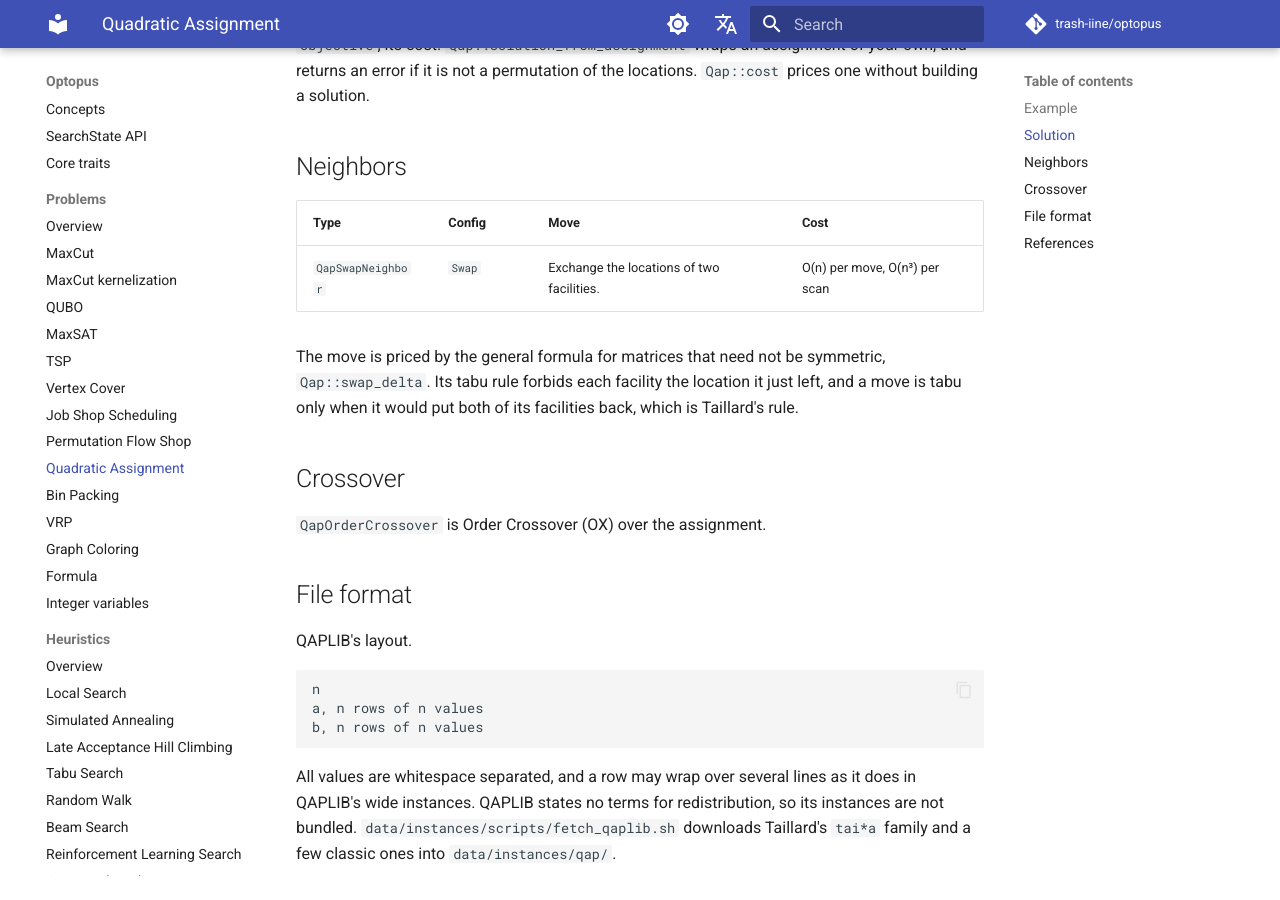
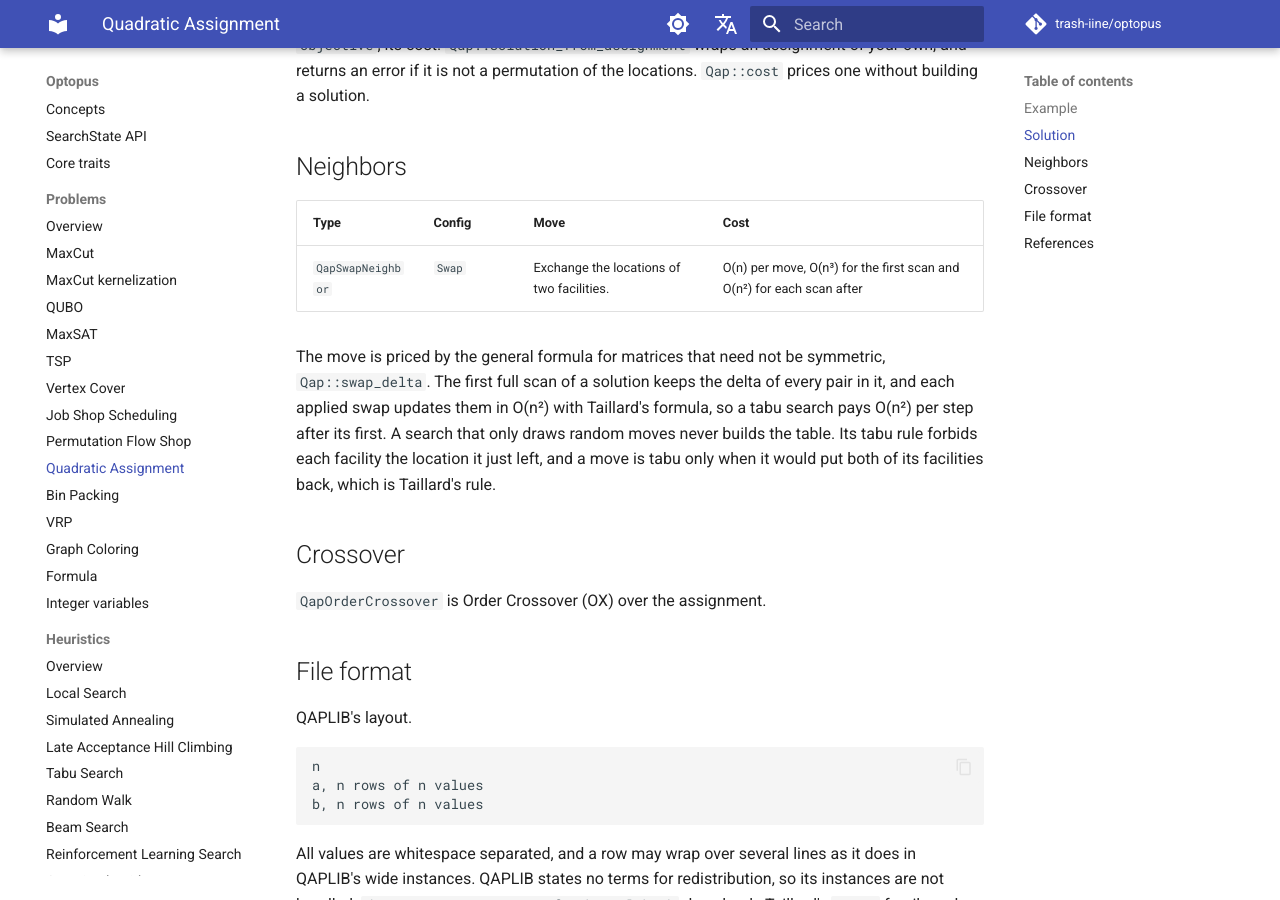
Before and after one commit to trash-iine/optopus, an MkDocs documentation site: the page built from docs/problems/qap.md, in a window 1280 px wide and 900 px high, scrolled down 971 px. Built offline with MkDocs 1.6.1 and Material for MkDocs 9.7.7, drawn with Linux system fonts in a browser that asks for light colours; comment, search, counter and statistics services are not loaded.

Commit message:
DOCS: the profile loop is recorded, the QAP page says a scan after the first is O(n²), and BinaryProblem lists random_variable
decisions/0030 records the 57-workload loop, the integrated ratios in both
builds, what was tried and not kept, and the alignment flag's spread on
TSP, VRP and SAT that 0003 asked for. The traits page (en, ja) lists the
new defaulted `random_variable`, and CLAUDE.md the new
`differing_pairs_by_row`.

```diff
--- a/docs/problems/qap.md
+++ b/docs/problems/qap.md
@@ -50,10 +50,13 @@ your own, and returns an error if it is not a permutation of the locations.
 
 | Type | Config | Move | Cost |
 |---|---|---|---|
-| `QapSwapNeighbor` | `Swap` | Exchange the locations of two facilities. | O(n) per move, O(n³) per scan |
+| `QapSwapNeighbor` | `Swap` | Exchange the locations of two facilities. | O(n) per move, O(n³) for the first scan and O(n²) for each scan after |
 
 The move is priced by the general formula for matrices that need not be
-symmetric, `Qap::swap_delta`. Its tabu rule forbids each facility the
+symmetric, `Qap::swap_delta`. The first full scan of a solution keeps the
+delta of every pair in it, and each applied swap updates them in O(n²) with
+Taillard's formula, so a tabu search pays O(n²) per step after its first. A
+search that only draws random moves never builds the table. Its tabu rule forbids each facility the
 location it just left, and a move is tabu only when it would put both of its
 facilities back, which is Taillard's rule.
 
```
Also changed, not shown: CLAUDE.md (+1 -1 lines), decisions/0030-a-profile-loop-over-every-problem.md (added, +43 -0 lines), decisions/README.md (+1 -0 lines), docs/ja/problems/qap.md (+2 -1 lines), docs/ja/traits.md (+1 -1 lines), docs/traits.md (+1 -1 lines).
